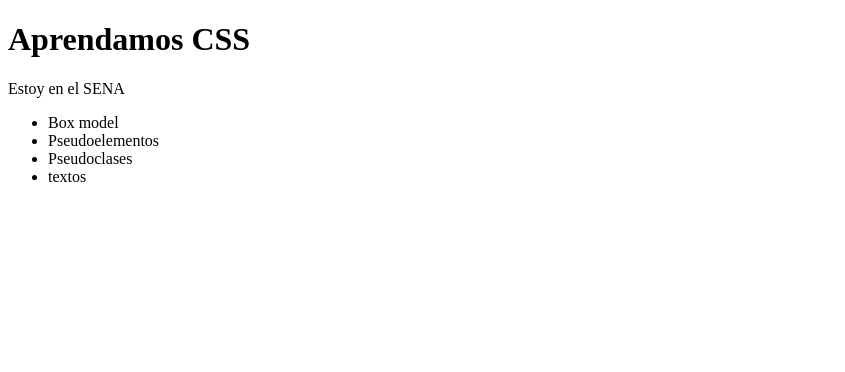
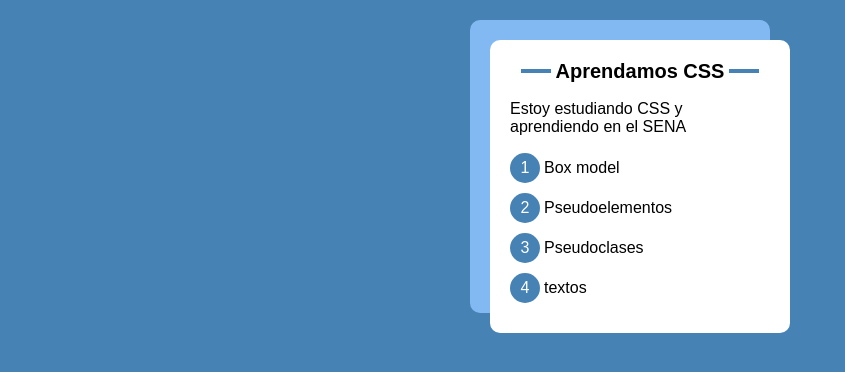
Before and after one commit to Miguelit09/ComplementarioSena, a plain HTML site: page css/pseudoelementos.html in a window 1280 px wide. Shown: the whole page, without its empty margins (0-845 px from the left). Drawn offline with Linux system fonts and the light colour scheme.

Commit message:
pseudoelementos y posicionamiento

```diff
--- /dev/null
+++ b/css/CSS/posicionamiento.css
@@ -0,0 +1,55 @@
+* {
+  /*Resetear estilos por defecto de HTML*/
+  margin: 0;
+  padding: 0;
+  box-sizing: border-box;
+  /*Estilos generales*/
+}
+
+body{
+  font-family: Arial;
+  height: 300vh;
+}
+
+.container {
+  width: 450px;
+  height: 530px;
+  margin: 20px auto;
+  border: 5px solid steelblue;
+  position: fixed;
+}
+
+.box{
+  background: crimson;
+  width: 100px;
+  height: 100px;
+  margin-top: 20px;
+  margin-left: 20px;
+  color: white;
+  text-align: center;
+  line-height: 100px;
+  font-weight: bold;
+}
+
+.static {
+  position: static;
+}
+
+.relative {
+  position: relative;
+  background: green;
+  bottom: 10px;
+  top: 10px;
+  /* left: 30px;
+  right: 90px; */
+}
+
+.absolute {
+  background: purple;
+  position: absolute;
+  /* top: 0; */
+  /* right: 0; */
+  margin: 0;
+  bottom: 0;
+  left: 0;
+}
--- a/css/CSS/pseudoelementos.css
+++ b/css/CSS/pseudoelementos.css
@@ -0,0 +1,66 @@
+* {
+  /*Resetear estilos por defecto de HTML*/
+  margin: 0;
+  padding: 0;
+  box-sizing: border-box;
+  /*Estilos generales*/
+}
+
+body{
+  background: steelblue;
+  font-family: Arial;
+}
+
+.card {
+  width: 300px;
+  margin: 40px auto;
+  background: white;
+  padding: 20px;
+  box-shadow: -20px -20px 0px 0px #83b9f3;
+  border-radius: 10px;
+}
+
+.card__title{
+  text-align: center;
+  padding-bottom: 7px;
+  margin-bottom: 10px;
+  font-size: 20px;
+}
+
+.card__title::before, .card__title::after {
+  content: "";
+  display: inline-block;
+  width: 30px;
+  height: 4px;
+  background: steelblue;
+  margin: 5px 5px;
+}
+
+.card__text {
+  padding-bottom: 7px;
+  margin-bottom: 10px;
+}
+
+ul {
+  counter-reset: contador;
+}
+
+li {
+  list-style: none;
+  padding: 0;
+  margin-bottom: 10px;
+}
+
+li::before{
+  content: counter(contador);
+  counter-increment: contador;
+  background: steelblue;
+  width: 30px;
+  height: 30px;
+  color: #fff;
+  display: inline-block;
+  text-align: center;
+  line-height: 30px;
+  border-radius: 50%;
+  margin-right: 4px;
+}
--- a/css/pseudoelementos.html
+++ b/css/pseudoelementos.html
@@ -9,7 +9,7 @@
 <body>
   <div class="card">
     <h1 class="card__title">Aprendamos CSS</h1>
-    <p class="card__text">Estoy en el SENA</p>
+    <p class="card__text">Estoy estudiando CSS y aprendiendo en el SENA</p>
     <!-- ul>li*4  Genera 4 li dentro de un ul-->
     <ul>
       <li>Box model</li>
```
Also changed, not shown: css/posicionamiento.html (added, +19 -0 lines).
